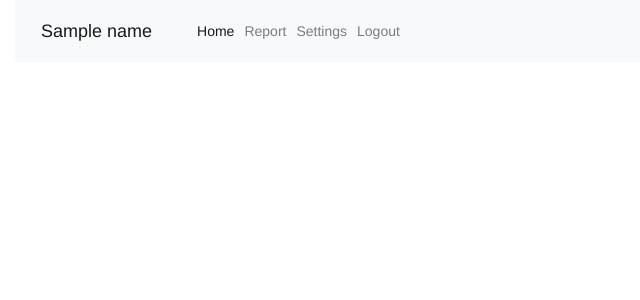
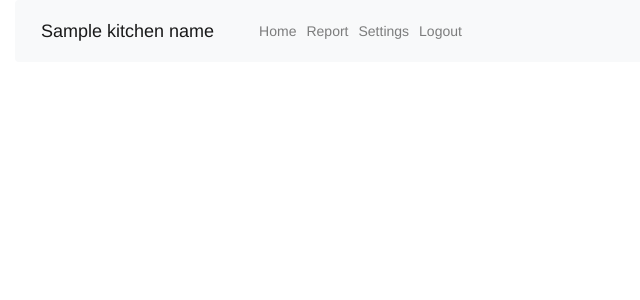
Before and after one commit to infinite-options/serving-now-frontend, a Flask app: template templates/main.html in a window 1280 px wide. Shown: the top 300 px of the page, without its empty margins (0-640 px from the left). Run offline with Flask 2, Linux system fonts and the light colour scheme; the template is opened without the code that fills it: most values are stand-ins (such as "Sample title", 1, 10 or a date in 2020); some libraries are stand-ins or nearby versions.

Commit message:
Kitchen title now appears and home is not longer standing out

```diff
--- a/main.py
+++ b/main.py
@@ -752,7 +752,7 @@ def report():
 
 
     return render_template('report.html',
-                            name=login_session['kitchen_name'],
+                            kitchen_name=login_session['kitchen_name'],
                             id=login_session['user_id'],
                             orders=orders['Items'],
                             totalRevenue = totalRevenue,
--- a/templates/main.html
+++ b/templates/main.html
@@ -2,7 +2,7 @@
 <html>
 
 <head>
-    <title>{{ name }}</title>
+    <title>{{ kitchen_name }}</title>
     <!-- bootstrap-css -->
     <link rel="stylesheet" href="https://stackpath.bootstrapcdn.com/bootstrap/4.3.1/css/bootstrap.min.css" integrity="sha384-ggOyR0iXCbMQv3Xipma34MD+dH/1fQ784/j6cY/iJTQUOhcWr7x9JvoRxT2MZw1T" crossorigin="anonymous">
     <!-- semantic-css -->
@@ -27,13 +27,13 @@
     <div class="container-fluid">
         <!-- Navigation Bar -->
         <nav class="navbar navbar-expand-lg navbar-light bg-light">
-            <a class="navbar-brand" href="{{ url_for('kitchen', id=id) }}">{{ name }}</a>
+            <a class="navbar-brand" href="{{ url_for('kitchen', id=id) }}">{{ kitchen_name }}</a>
             <button class="navbar-toggler" type="button" data-toggle="collapse" data-target="#navbarNavAltMarkup" aria-controls="navbarNavAltMarkup" aria-expanded="false" aria-label="Toggle navigation">
 				<span class="navbar-toggler-icon"></span>
 			</button>
             <div class="collapse navbar-collapse" id="navbarNavAltMarkup">
                 <div class="navbar-nav">
-                    <a class="nav-item nav-link active" href="{{ url_for('kitchen', id=id) }}">Home <span class="sr-only">(current)</span></a>
+                    <a class="nav-item nav-link" href="{{ url_for('kitchen', id=id) }}">Home <span class="sr-only">(current)</span></a>
                     <a class="nav-item nav-link" href="{{ url_for('report') }}">Report</a>
                     <a class="nav-item nav-link" href="{{ url_for('kitchenSettings', id=id) }}">Settings</a>
                 </div>
```
